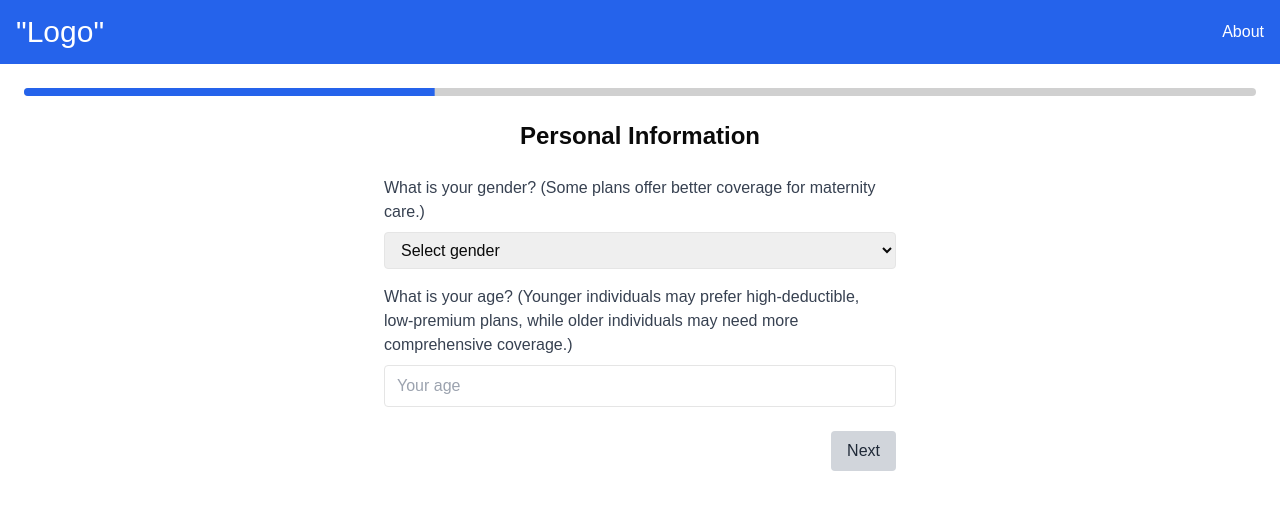
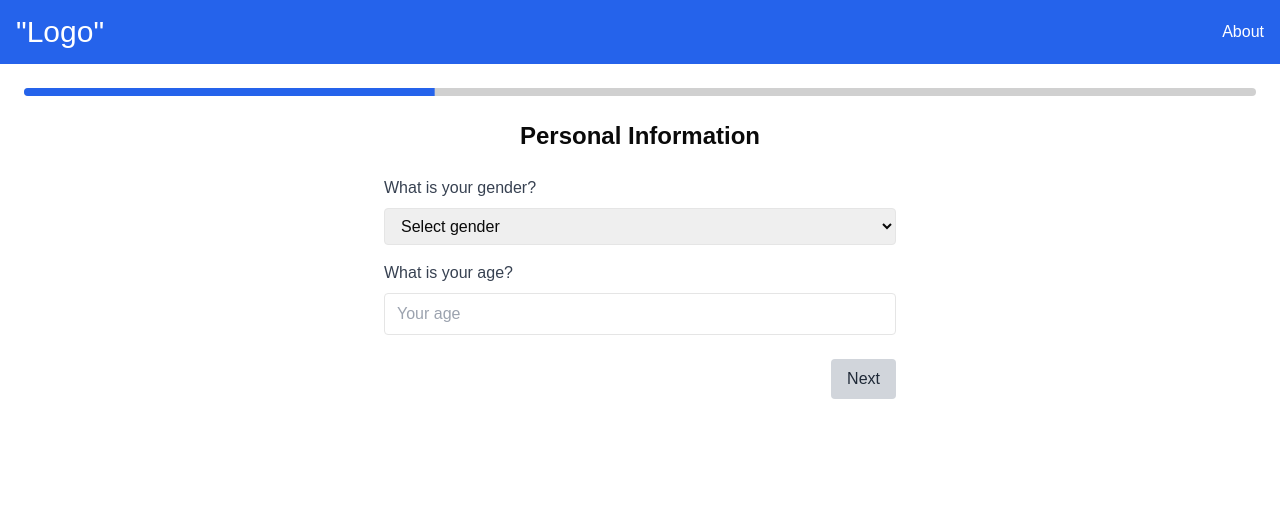
Before and after one commit to kelvinxiao01/tldr-health, a Next.js app: page /user-form in a window 1280 px wide. Shown: the top 510 px of the page. Built offline with nearby package versions, Linux system fonts and the light colour scheme.

Commit message:
updated questions

```diff
--- a/src/app/(routes)/user-form/page.tsx
+++ b/src/app/(routes)/user-form/page.tsx
@@ -65,8 +65,7 @@ export default function Home() {
           {/* Gender field */}
           <div className="flex flex-col">
             <label className="mb-2 font-medium text-gray-700" htmlFor="gender">
-              What is your gender? (Some plans offer better coverage for
-              maternity care.)
+              What is your gender?
             </label>
             <select
               id="gender"
@@ -85,9 +84,7 @@ export default function Home() {
           {/* Age field */}
           <div className="flex flex-col">
             <label className="mb-2 font-medium text-gray-700" htmlFor="age">
-              What is your age? (Younger individuals may prefer high‑deductible,
-              low‑premium plans, while older individuals may need more
-              comprehensive coverage.)
+              What is your age?
             </label>
             <input
               id="age"
@@ -169,7 +166,7 @@ export default function Home() {
           <div>
             <p className="mb-2 font-medium text-gray-700">
               Are you currently pregnant or planning to become pregnant in the
-              next year? (Maternity care is important in plan selection.)
+              next year?
             </p>
             <div className="flex space-x-4">
               <label className="flex items-center">
@@ -203,8 +200,7 @@ export default function Home() {
           {/* Smoking */}
           <div>
             <p className="mb-2 font-medium text-gray-700">
-              Do you smoke or use tobacco? (Smokers often have higher healthcare
-              costs and need better coverage.)
+              Do you smoke or use tobacco?
             </p>
             <div className="flex space-x-4">
               <label className="flex items-center">
@@ -238,9 +234,7 @@ export default function Home() {
           {/* Specialist visits */}
           <div>
             <p className="mb-2 font-medium text-gray-700">
-              Do you need frequent specialist visits (e.g., cardiologist,
-              endocrinologist)? (Plans with strong specialist coverage may be
-              needed.)
+              Do you need frequent specialist visits
             </p>
             <div className="flex space-x-4">
               <label className="flex items-center">
@@ -274,8 +268,8 @@ export default function Home() {
           {/* Provider preference */}
           <div>
             <p className="mb-2 font-medium text-gray-700">
-              Do you prefer having more provider choices (PPO) or lower costs
-              with a limited network (HMO)?
+              Do you prefer having more provider choices or lower costs with a
+              limited network?
             </p>
             <div className="flex space-x-4">
               <label className="flex items-center">
@@ -310,8 +304,7 @@ export default function Home() {
           <div>
             <p className="mb-2 font-medium text-gray-700">
               Do you travel frequently or live in multiple locations throughout
-              the year? (PPO and national network plans are better for
-              travelers.)
+              the year?
             </p>
             <div className="flex space-x-4">
               <label className="flex items-center">
```
